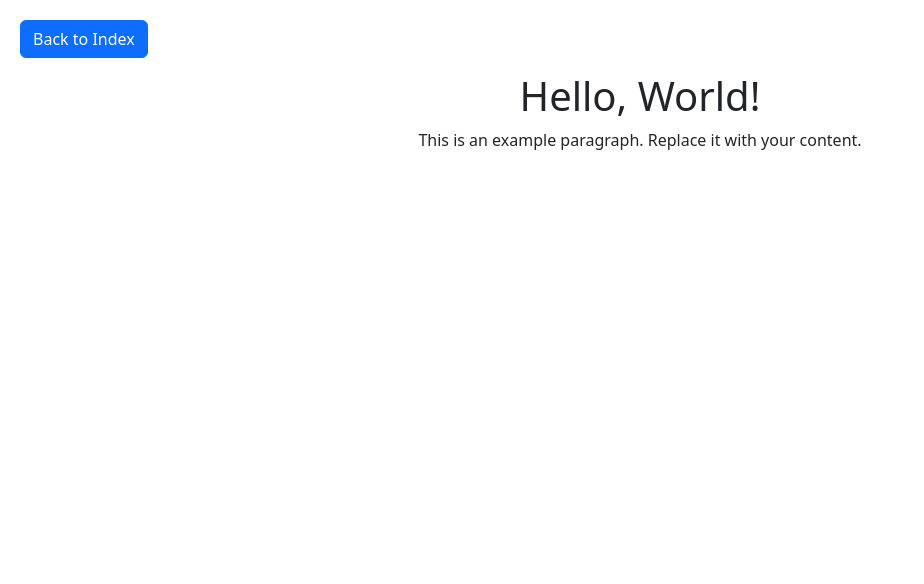
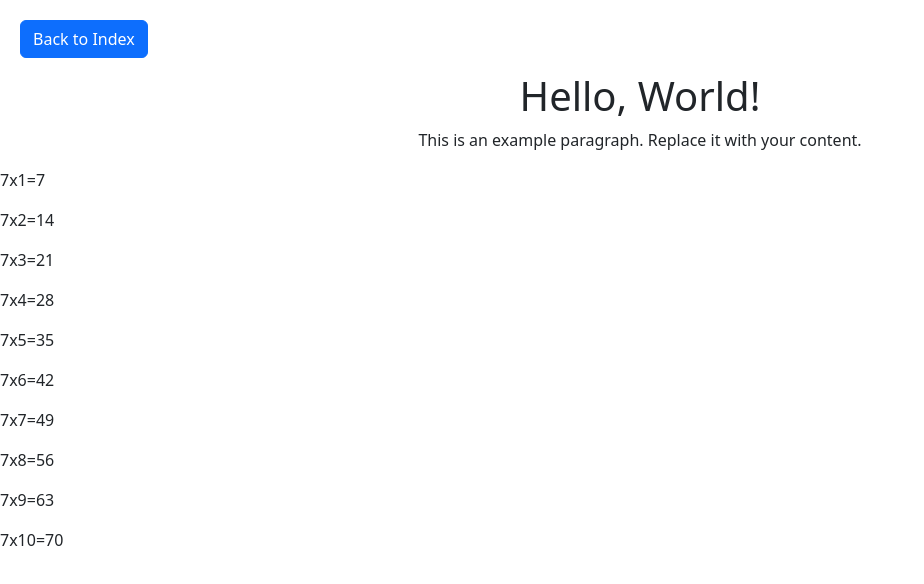
Before and after one commit to Speeder421/-David-Lims-WebThinker2---Student-s-copy, a plain HTML site: page David-Lims-WebThinker2-Students-copy/practice/practiceL5.html in a window 1280 px wide. Shown: the whole page, without its empty margins (0-924 px from the left). Drawn offline with Linux system fonts and the light colour scheme.

Commit message:
lesson on loops2

```diff
--- a/David-Lims-WebThinker2-Students-copy/practice/practiceL5.html
+++ b/David-Lims-WebThinker2-Students-copy/practice/practiceL5.html
@@ -26,10 +26,14 @@
         <h1 class="text-center">Hello, World!</h1>
         <p class="text-center">This is an example paragraph. Replace it with your content.</p>
     </div>
+    <div id="practice">
+
+    </div>
     <!-- End your HTML code here -->
     <script>
-        for(let i=3;i<=21;i+=2){
-            console.log(i)
+        for(let i=1;i<11;i++){
+            let num=i*7;
+            $("#practice").append("<p>7x"+i+"="+num+"</p>")
         }
 
         // Add your custom JavaScript here
```
